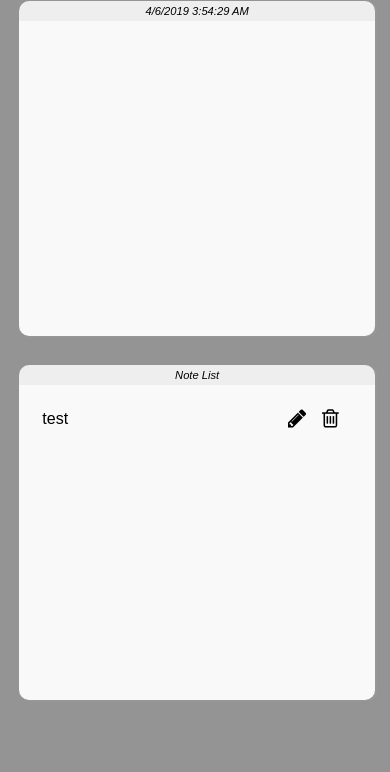
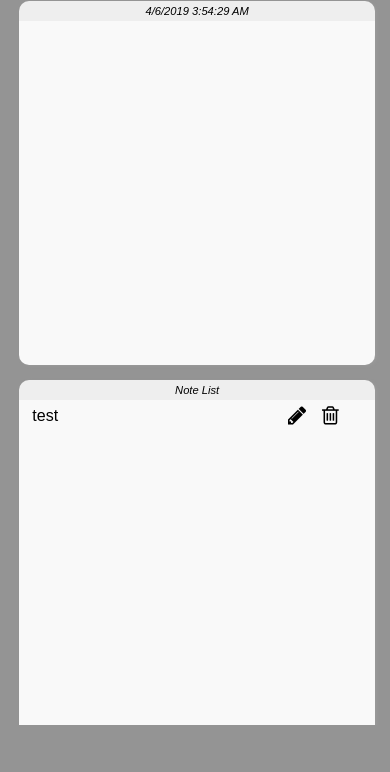
Before and after one commit to BertNik/docs, a PHP site: page / in a window 390 px wide. Shown: the part 72-844 px from the top of the page. Run offline with PHP 8.4, Linux system fonts and the light colour scheme; data that the repository does not hold is empty; some libraries are stand-ins or nearby versions.

Commit message:
style changes

```diff
--- a/static/css/custom.css
+++ b/static/css/custom.css
@@ -60,7 +60,7 @@ a .container {
     width: 62%;
     overflow: hidden;
     min-width: 300px;
-    height: 98% !important;
+    height: 100%;
     border-radius: 10px;
 }
 
@@ -70,6 +70,7 @@ a .container {
 
 .list {
     text-align: left !important;
+    height: 95% !important;
 }
 
 .getNote {
@@ -115,7 +116,8 @@ div.col-sm-2.col-xs-4.text-center{
 div.col-sm-2.col-xs-4.text-center > div{
     position: relative;
     top: 50%;
-    left: 50%;
+    left: 35%;
+    z-index: 1000000;
 }
 a {
     color: black
@@ -133,6 +135,7 @@ body > div > div.note_list > span.icons {
 }
 
 div[contenteditable] {
+    position: relative;
     font-size: 1.2em;
     font-family: 'Source Sans Pro', sans-serif;
     border: none;
@@ -143,7 +146,7 @@ div[contenteditable] {
     background: #f9f9f9;
     list-style: none;
     text-align: left;
-    height: 10px;
+    height: 100%;
     overflow:auto;
 }
 
@@ -227,19 +230,19 @@ body > div > div.note_list > span.icons {
 }
 
 div[contenteditable] {
-    position:relative;
+    position: relative;
     font-size: .9em;
     font-family: 'Source Sans Pro', sans-serif;
     border: none;
     box-shadow: none;
     margin: 8px 0 0 0;
-    padding: 18px 20px 10px;
+    padding: 0px 20px 0 10px;
     min-height: 300px;
     background: #f9f9f9;
     list-style: none;
     text-align: left;
     overflow: auto;
-    height: 100%;
+    height: 95% !important;
 }
 
 .hide {
@@ -249,7 +252,7 @@ div[contenteditable] {
 @media screen and (max-width: 915px) {
     .note, .note_list {
         margin-right: auto;
-        height: 53%;
+        height: 100%;
         margin-left: auto;
         position: relative;
         width: 55%;
@@ -274,7 +277,7 @@ div[contenteditable] {
         width: 94% !important;
         overflow: auto;
         margin-bottom: 10px;
-        height: 46% !important;
+        height: 50%;
     }
 
     .note_list {
```
